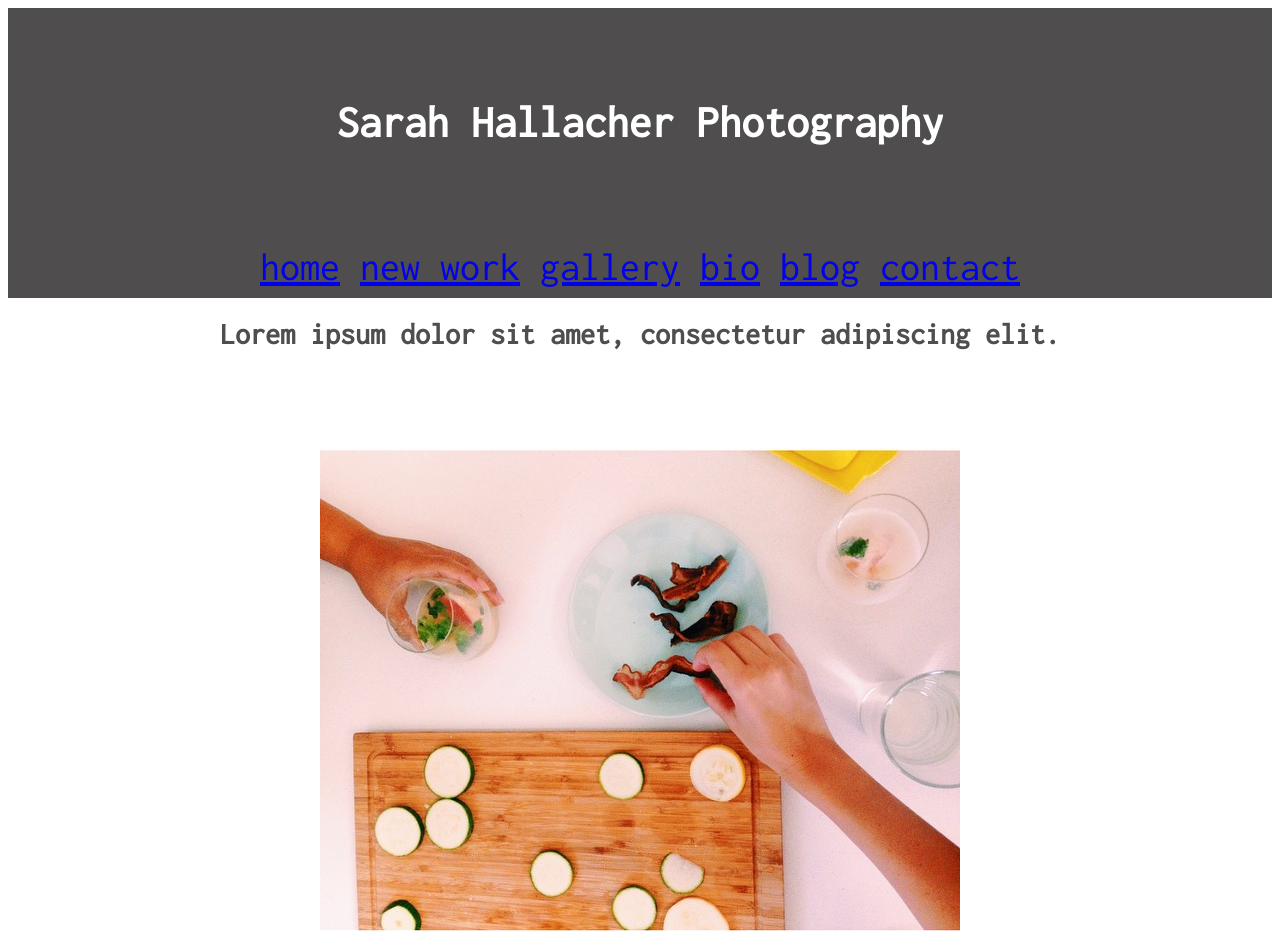
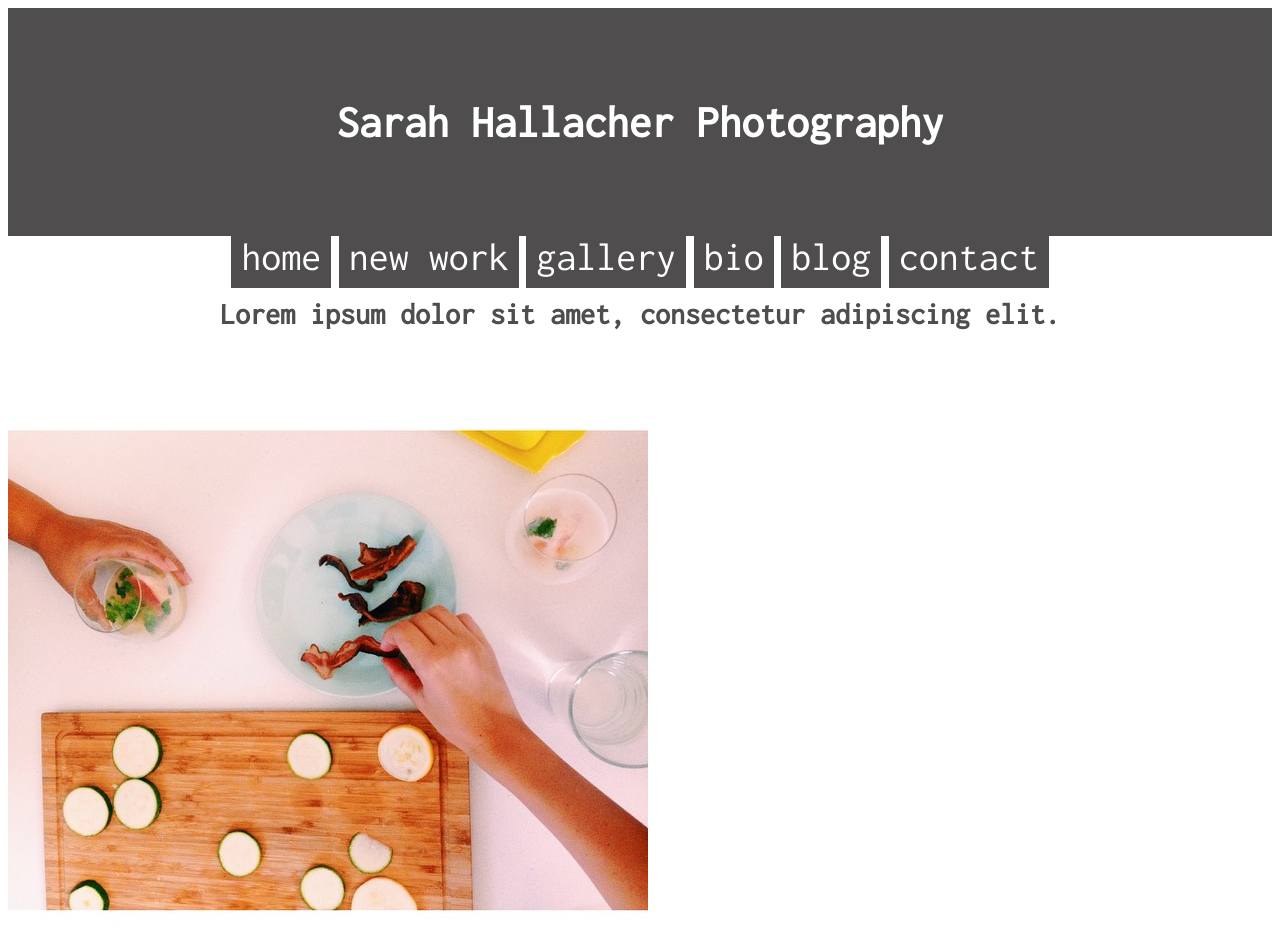
Before and after one commit to courtneygc/courtneygc.github.io, a plain HTML site: page unit6/index.html in a window 1280 px wide. Shown: the top 931 px of the page. Drawn offline with Linux system fonts and the light colour scheme.

Commit message:
nav a changes

```diff
--- a/unit6/style.css
+++ b/unit6/style.css
@@ -18,22 +18,23 @@ header{
 	font-size: 45px;
 }
 
-nav{
+nav a {
 	color: #ffffff;
 	text-decoration: none;
 	text-transform: lowercase;
 	background-color: #4f4d4d;
     font-size: 40px;
-    float: center;
+    text-align: center;
     padding: 10px;
 }
 
 section#gallery{
 	display: block;
+	width: 30%;
 }
 
 footer{
-	font-size: 20px;
+	font-size: 30px;
 	color: #ffffff;
 	background-color: #4f4d4d;
 }
```
